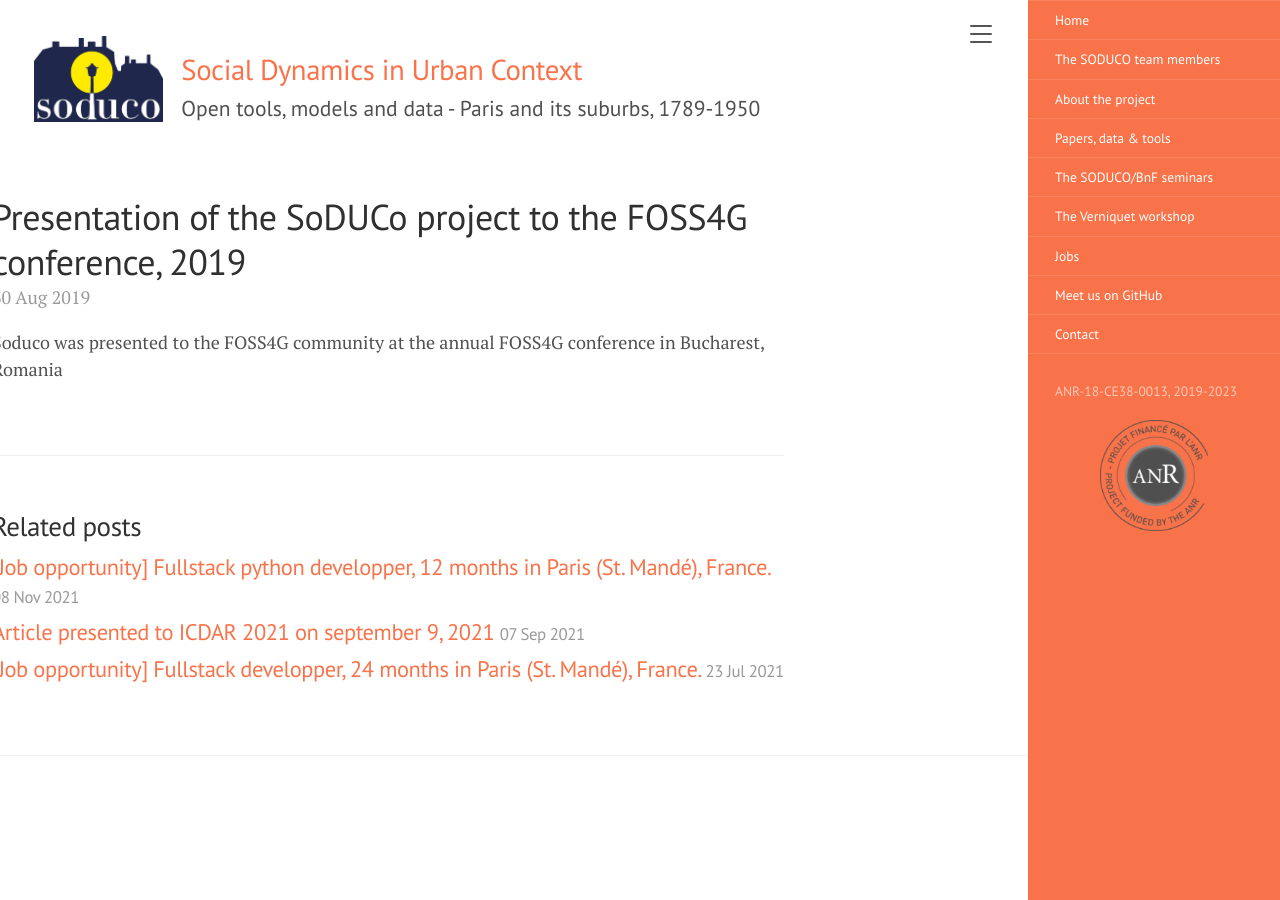
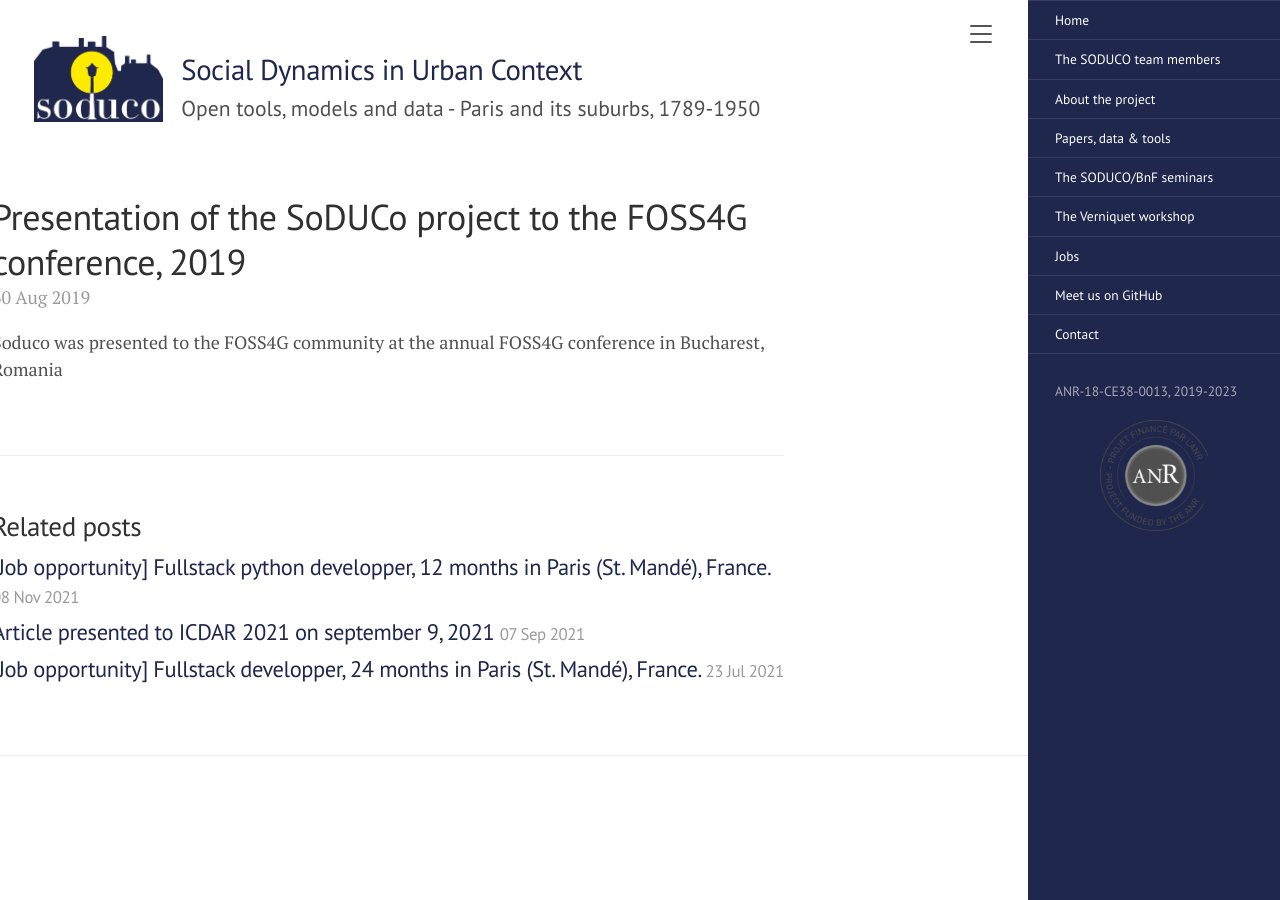
Before and after one commit to soduco/soduco.github.io, a Jekyll site: the page built from _posts/2019-08-30-foss4g.md, in a window 1280 px wide. Built offline with Jekyll 4.4.1, drawn with Linux system fonts in a browser that asks for light colours.

Commit message:
Theme change : orange to soduco blue

```diff
--- a/public/css/soduco.css
+++ b/public/css/soduco.css
@@ -23,16 +23,16 @@
 }
 
 
-/* SoDUCo orange */
+/* SoDUCo blue */
 .theme-base-soduco .sidebar,
 .theme-base-soduco .sidebar-toggle:active,
 .theme-base-soduco #sidebar-checkbox:checked ~ .sidebar-toggle {
-  background-color: #f9734a;
+  background-color: #1f274d;
 }
 .theme-base-soduco .container a,
 .theme-base-soduco .sidebar-toggle,
 .theme-base-soduco .related-posts li a:hover {
-  color: #f9734a;
+  color: #1f274d;
 }
 
 
```
